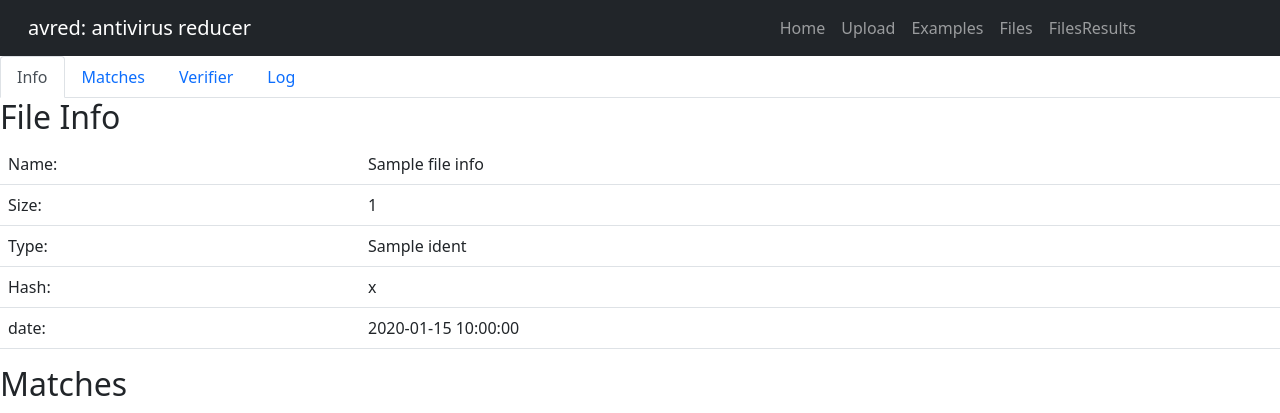
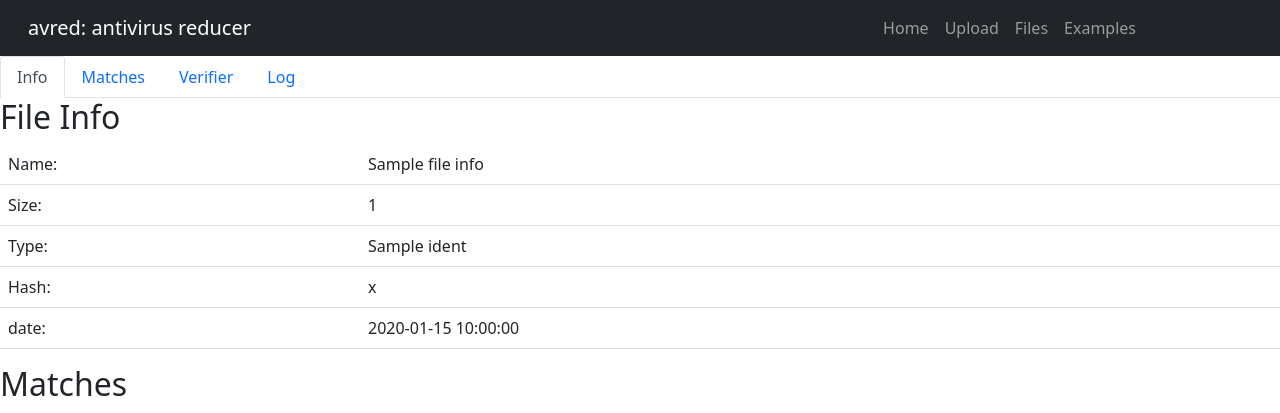
Before and after one commit to dobin/avred, a Python web app: template app/templates/file.html in a window 1280 px wide. Shown: the top 413 px of the page. Run offline with Jinja, Linux system fonts and the light colour scheme; the template is opened without the code that fills it: most values are stand-ins (such as "Sample title", 1, 10 or a date in 2020).

Commit message:
ui: filesresults -> files

```diff
--- a/app/templates/includes/navigation.html
+++ b/app/templates/includes/navigation.html
@@ -15,11 +15,10 @@
             <ul class="navbar-nav ms-auto mb-2 mb-lg-0">
                 <li class="nav-item"><a class="nav-link {{ 'active' if request.path == '/' else '' }}" href="/">Home</a></li>
                 <li class="nav-item"><a class="nav-link {{ 'active' if request.path == '/upload' else '' }}" href="/upload">Upload</a></li>
+                {% if 'localhost' in request.host_url %}
+                <li class="nav-item"><a class="nav-link {{ 'active' if request.path == '/files_results' else '' }}" href="/files_results">Files</a></li>
+                {% endif %}
                 <li class="nav-item"><a class="nav-link {{ 'active' if request.path.startswith('/examples') else ''}}" href="/examples">Examples</a></li>
-                {% if 'localhost' in request.host_url %}
-                <li class="nav-item"><a class="nav-link {{ 'active' if request.path == '/files' else '' }}" href="/files">Files</a></li>
-                <li class="nav-item"><a class="nav-link {{ 'active' if request.path == '/files_results' else '' }}" href="/files_results">FilesResults</a></li>
-                {% endif %}
             </ul>
 
         </div>
```
